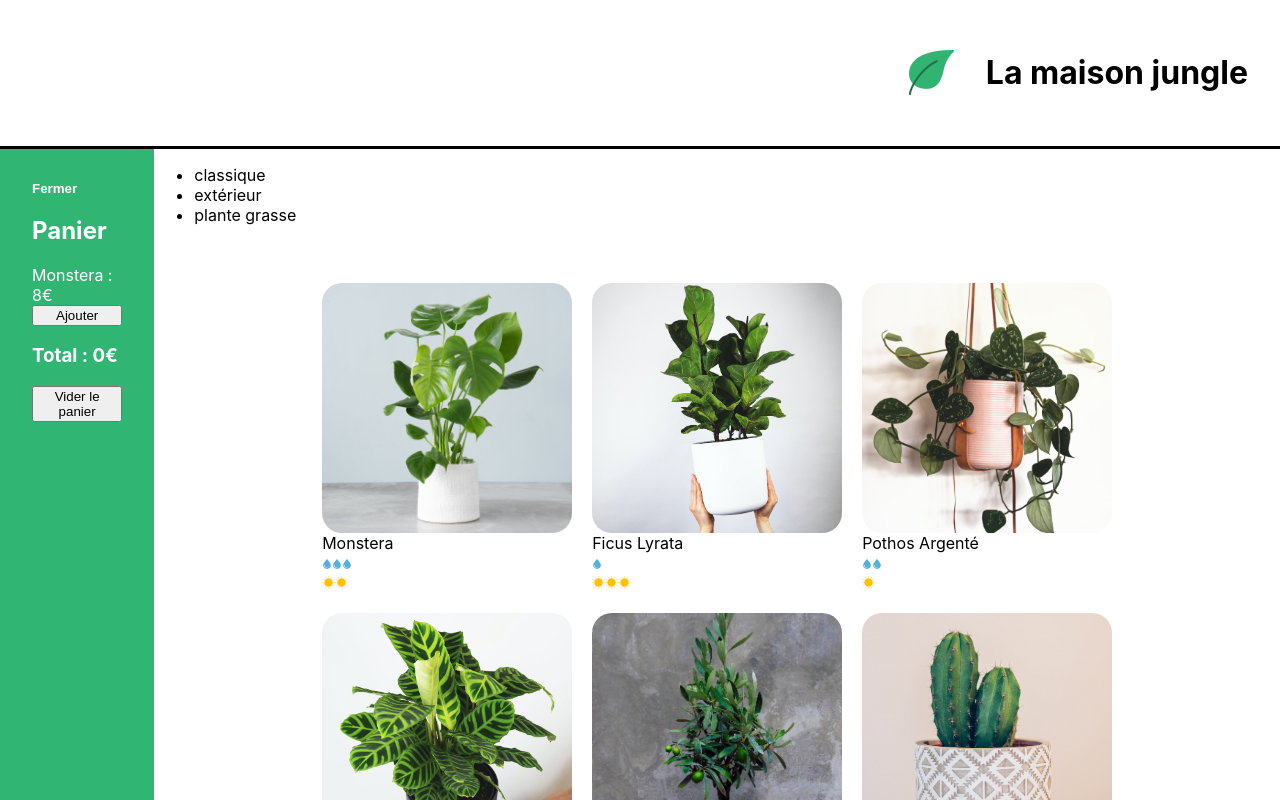
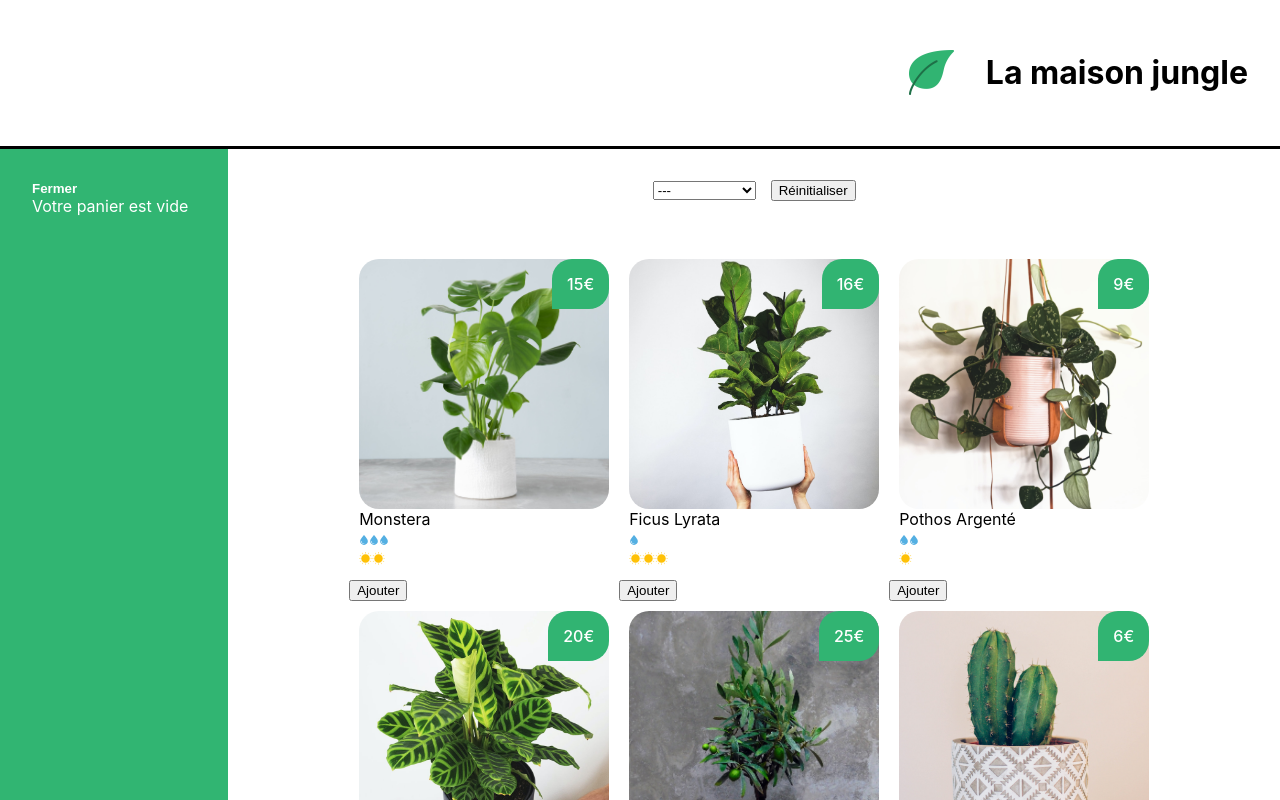
Before and after one commit to ridjy/vente_en_ligne_react, a React (Create React App) app: page / in a window 1280 px wide. Shown: the top 800 px of the page. Built offline with nearby package versions, Linux system fonts and the light colour scheme; the HTML template or start-up script is replaced by a standard one.

Commit message:
Ajout details dans le panier

```diff
--- a/src/composants/App.js
+++ b/src/composants/App.js
@@ -4,8 +4,11 @@
 import Footer from './Footer'
 import ShoppingList from './ShoppingList'
 import '../styles/Layout.css'
+import { useState } from 'react'
 
 function App() {
+  const [cart, updateCart] = useState([])
+
   return (
       <div>
           <Banner>
@@ -13,8 +16,8 @@
               <h1 className='lmj-title'>La maison jungle</h1>
           </Banner>
           <div className='lmj-layout-inner'>
-				<Cart />
-				<ShoppingList />
+              <Cart cart={cart} updateCart={updateCart} />
+              <ShoppingList cart={cart} updateCart={updateCart} />
           </div>
           <Footer />
       </div>
--- a/src/composants/Cart.js
+++ b/src/composants/Cart.js
@@ -1,11 +1,13 @@
 import { useState } from 'react'
 import '../styles/Cart.css'
 
-function Cart() {
-	const monsteraPrice = 8
-	const [cart, updateCart] = useState(0)
+function Cart({ cart, updateCart })
+{
 	const [isOpen, setIsOpen] = useState(true)
-
+	const total = cart.reduce(
+		(acc, plantType) => acc + plantType.amount * plantType.price,
+		0
+	)
 	return isOpen ? (
 		<div className='lmj-cart'>
 			<button
@@ -14,11 +16,22 @@
 			>
 				Fermer
 			</button>
-			<h2>Panier</h2>
-			<div>Monstera : {monsteraPrice}€</div>
-			<button onClick={() => updateCart(cart + 1)}>Ajouter</button>
-			<h3>Total : {monsteraPrice * cart}€</h3>
-			<button onClick={() => updateCart(0)}>Vider le panier</button>
+			{ cart.length > 0 ? (
+				<div>
+					<h2>Panier</h2>
+					<ul>
+						{cart.map(({ name, price, amount }, index) => (
+							<div key={`${name}-${index}`}>
+								{name} {price}€ x {amount}
+							</div>
+						))}
+					</ul>
+					<h3>Total :{total}€</h3>
+					<button onClick={() => updateCart([])}>Vider le panier</button>
+				</div>
+			) : (
+				<div>Votre panier est vide</div>
+			) }
 		</div>
 	) : (
 		<div className='lmj-cart-closed'>
--- /dev/null
+++ b/src/composants/Categories.js
@@ -0,0 +1,23 @@
+import '../styles/Categories.css'
+
+function Categories({ setActiveCategory, categories, activeCategory }) {
+	return (
+		<div className='lmj-categories'>
+			<select
+				value={activeCategory}
+				onChange={(e) => setActiveCategory(e.target.value)}
+				className='lmj-categories-select'
+			>
+				<option value=''>---</option>
+				{categories.map((cat) => (
+					<option key={cat} value={cat}>
+						{cat}
+					</option>
+				))}
+			</select>
+			<button onClick={() => setActiveCategory('')}>Réinitialiser</button>
+		</div>
+	)
+}
+
+export default Categories
--- a/src/composants/PlantItem.js
+++ b/src/composants/PlantItem.js
@@ -1,9 +1,15 @@
 import CareScale from './CareScale'
 import '../styles/PlantItem.css'
 
-function PlantItem({ id, cover, name, water, light }) {
+function handleClick(plantName) {
+	alert(`Vous voulez acheter 1 ${plantName}? Très bon choix 🌱✨`)
+}
+
+function PlantItem({ cover, name, water, light, price })
+{
 	return (
-		<li key={id} id={`${name}-${id}`} className='lmj-plant-item' onClick={() => handleClick(name)}>
+		<li className='lmj-plant-item' onClick={() => handleClick}>
+			<span className='lmj-plant-item-price'>{price}€</span>
 			<img className='lmj-plant-item-cover' src={cover} alt={`${name} cover`} />
 			{name}
 			<div>
@@ -14,9 +20,4 @@
 	)
 }
 
-/*évènement*/
-function handleClick(plantName) {
-    alert(`Vous voulez acheter 1 ${plantName} ? Très bon choix 🌱✨`)
-}
-
 export default PlantItem
--- a/src/composants/ShoppingList.js
+++ b/src/composants/ShoppingList.js
@@ -1,35 +1,58 @@
-import { plantList } from '../datas/plantList.js'
+import { useState } from 'react'
+import { plantList } from '../datas/plantList'
 import PlantItem from './PlantItem'
+import Categories from './Categories'
 import '../styles/ShoppingList.css'
 
-function ShoppingList() {
+function ShoppingList({ cart, updateCart }) {
+	const [activeCategory, setActiveCategory] = useState('')
 	const categories = plantList.reduce(
 		(acc, plant) =>
 			acc.includes(plant.category) ? acc : acc.concat(plant.category),
 		[]
 	)
 
+	function addToCart(name, price) {
+		const currentPlantSaved = cart.find((plant) => plant.name === name)
+		if (currentPlantSaved) {
+			const cartFilteredCurrentPlant = cart.filter(
+				(plant) => plant.name !== name
+			)
+			updateCart([
+				...cartFilteredCurrentPlant,
+				{ name, price, amount: currentPlantSaved.amount + 1 }
+			])
+		} else {
+			updateCart([...cart, { name, price, amount: 1 }])
+		}
+	}
+
 	return (
-		<div>
-			<ul>
-				{categories.map((cat) => (
-					<li key={cat}>{cat}</li>
-				))}
-			</ul>
+		<div className='lmj-shopping-list'>
+			<Categories
+				categories={categories}
+				setActiveCategory={setActiveCategory}
+				activeCategory={activeCategory}
+			/>
+
 			<ul className='lmj-plant-list'>
-				{plantList.map(({ id, cover, name, water, light }) => (
+				{plantList.map(({ id, cover, name, water, light, price, category }) =>
+					!activeCategory || activeCategory === category ? (
+						<div key={id}>
 							<PlantItem
-						key={id}
-						id = {id}
 								cover={cover}
 								name={name}
 								water={water}
 								light={light}
+								price={price}
 							/>
-				))}
+							<button onClick={() => addToCart(name, price)}>Ajouter</button>
+						</div>
+					) : null
+				)}
 			</ul>
 		</div>
 	)
-}//fin ShoppingList
+}
 
 export default ShoppingList
--- a/src/datas/plantList.js
+++ b/src/datas/plantList.js
@@ -15,7 +15,8 @@
 		id: '1ed',
 		light: 2,
 		water: 3,
-		cover: monstera
+		cover: monstera,
+		price: 15
 	},
 	{
 		name: 'ficus lyrata',
@@ -23,7 +24,8 @@
 		id: '2ab',
 		light: 3,
 		water: 1,
-		cover: lyrata
+		cover: lyrata,
+		price: 16
 	},
 
 	{
@@ -32,7 +34,9 @@
 		id: '3sd',
 		light: 1,
 		water: 2,
-		cover: pothos
+		cover: pothos,
+
+		price: 9
 	},
 	{
 		name: 'calathea',
@@ -40,7 +44,9 @@
 		id: '4kk',
 		light: 2,
 		water: 3,
-		cover: calathea
+		cover: calathea,
+
+		price: 20
 	},
 	{
 		name: 'olivier',
@@ -48,7 +54,8 @@
 		id: '5pl',
 		light: 3,
 		water: 1,
-		cover: olivier
+		cover: olivier,
+		price: 25
 	},
 
 	{
@@ -57,7 +64,8 @@
 		id: '8fp',
 		light: 2,
 		water: 1,
-		cover: cactus
+		cover: cactus,
+		price: 6
 	},
 	{
 		name: 'basilique',
@@ -65,7 +73,8 @@
 		id: '7ie',
 		light: 2,
 		water: 3,
-		cover: basil
+		cover: basil,
+		price: 5
 	},
 	{
 		name: 'succulente',
@@ -73,7 +82,8 @@
 		id: '9vn',
 		light: 2,
 		water: 1,
-		cover: succulent
+		cover: succulent,
+		price: 8
 	},
 
 	{
@@ -82,6 +92,7 @@
 		id: '6uo',
 		light: 2,
 		water: 2,
-		cover: mint
+		cover: mint,
+		price: 4
 	}
 ]
--- /dev/null
+++ b/src/styles/Categories.css
@@ -0,0 +1,8 @@
+.lmj-categories {
+	text-align: center;
+	padding-top: 30px;
+}
+
+.lmj-categories-select {
+	margin-right: 15px;
+}
--- a/src/styles/PlantItem.css
+++ b/src/styles/PlantItem.css
@@ -12,4 +12,16 @@
 	justify-content: center;
 	flex-direction: column;
 	text-transform: capitalize;
+	position: relative;
 }
+
+.lmj-plant-item-price {
+	position: absolute;
+	border-radius: 20px 20px 20px 0;
+	background-color: #31b472;
+	color: white;
+	padding: 15px;
+	right: 0;
+	top: 0;
+	font-weight: 500;
+}
```
Lines whose indentation alone changed are shown as unchanged.
